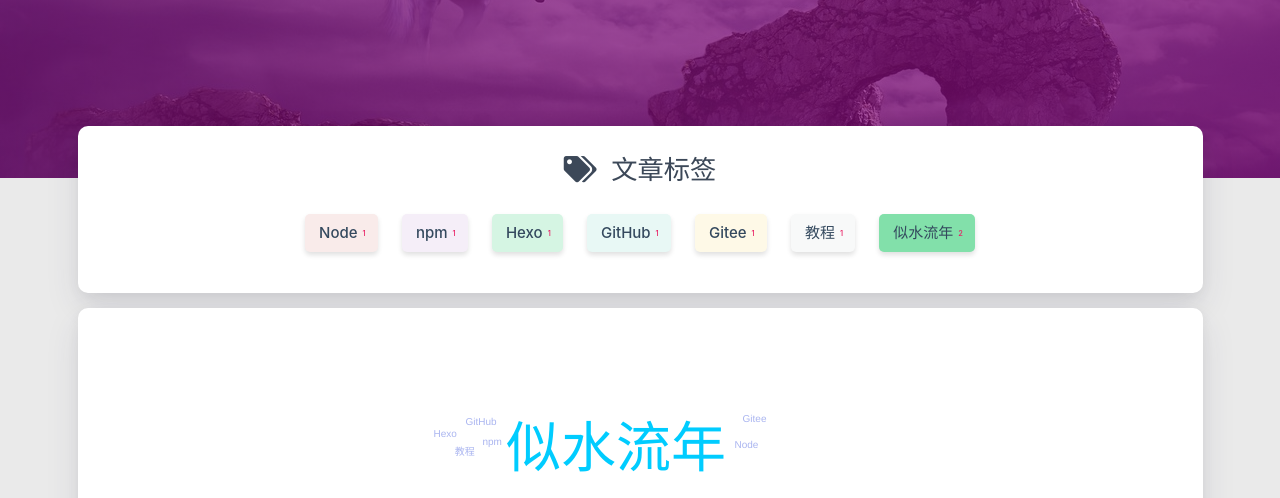
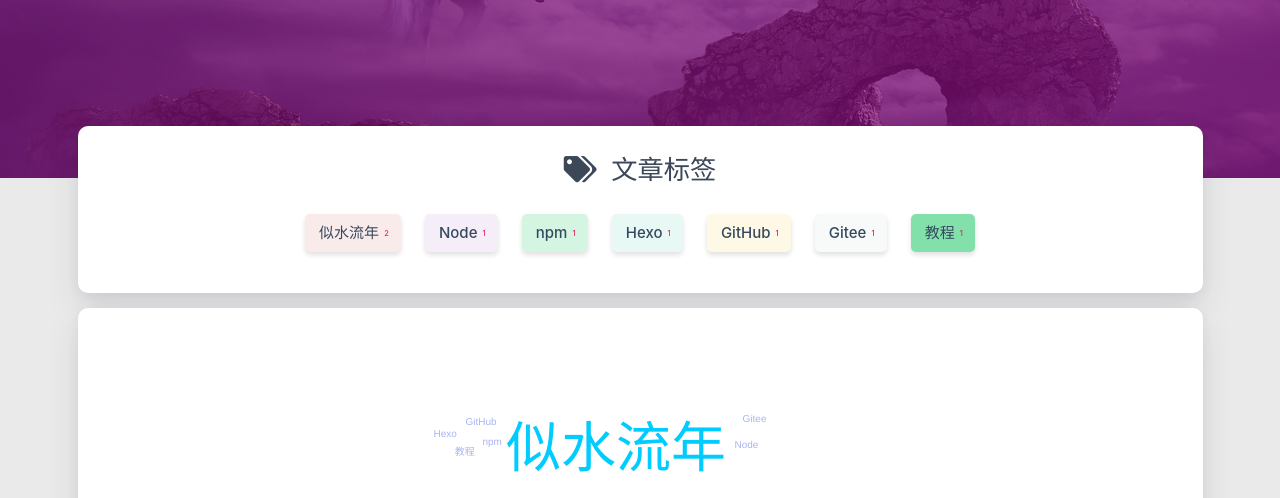
Before and after one commit to summer-I-love-NKU/summer-I-love-NKU.github.io, a plain HTML site: page tags/index.html in a window 1280 px wide. Shown: the part 302-800 px from the top of the page. Drawn offline with nearby package versions, Linux system fonts and the light colour scheme.

Commit message:
Site updated: 2024-03-27 16:57:32

```diff
--- a/search.xml
+++ b/search.xml
@@ -45,6 +45,8 @@
 
         <tags>
 
+            <tag> 似水流年 </tag>
+
             <tag> Node </tag>
 
             <tag> npm </tag>
@@ -57,8 +59,6 @@
 
             <tag> 教程 </tag>
 
-            <tag> 似水流年 </tag>
-
         </tags>
 
     </entry>
--- a/tags/index.html
+++ b/tags/index.html
@@ -361,10 +361,19 @@
             <div class="tag-chips">
 
 
+                <a href="/tags/%E4%BC%BC%E6%B0%B4%E6%B5%81%E5%B9%B4/" title="似水流年: 2">
+                    <span class="chip center-align waves-effect waves-light
+                             chip-default "
+                            data-tagname="似水流年" style="background-color: #F9EBEA;">似水流年
+                        <span class="tag-length">2</span>
+                    </span>
+                </a>
+
+
                 <a href="/tags/Node/" title="Node: 1">
                     <span class="chip center-align waves-effect waves-light
                              chip-default "
-                            data-tagname="Node" style="background-color: #F9EBEA;">Node
+                            data-tagname="Node" style="background-color: #F5EEF8;">Node
                         <span class="tag-length">1</span>
                     </span>
                 </a>
@@ -373,7 +382,7 @@
                 <a href="/tags/npm/" title="npm: 1">
                     <span class="chip center-align waves-effect waves-light
                              chip-default "
-                            data-tagname="npm" style="background-color: #F5EEF8;">npm
+                            data-tagname="npm" style="background-color: #D5F5E3;">npm
                         <span class="tag-length">1</span>
                     </span>
                 </a>
@@ -382,7 +391,7 @@
                 <a href="/tags/Hexo/" title="Hexo: 1">
                     <span class="chip center-align waves-effect waves-light
                              chip-default "
-                            data-tagname="Hexo" style="background-color: #D5F5E3;">Hexo
+                            data-tagname="Hexo" style="background-color: #E8F8F5;">Hexo
                         <span class="tag-length">1</span>
                     </span>
                 </a>
@@ -391,7 +400,7 @@
                 <a href="/tags/GitHub/" title="GitHub: 1">
                     <span class="chip center-align waves-effect waves-light
                              chip-default "
-                            data-tagname="GitHub" style="background-color: #E8F8F5;">GitHub
+                            data-tagname="GitHub" style="background-color: #FEF9E7;">GitHub
                         <span class="tag-length">1</span>
                     </span>
                 </a>
@@ -400,7 +409,7 @@
                 <a href="/tags/Gitee/" title="Gitee: 1">
                     <span class="chip center-align waves-effect waves-light
                              chip-default "
-                            data-tagname="Gitee" style="background-color: #FEF9E7;">Gitee
+                            data-tagname="Gitee" style="background-color: #F8F9F9;">Gitee
                         <span class="tag-length">1</span>
                     </span>
                 </a>
@@ -409,17 +418,8 @@
                 <a href="/tags/%E6%95%99%E7%A8%8B/" title="教程: 1">
                     <span class="chip center-align waves-effect waves-light
                              chip-default "
-                            data-tagname="教程" style="background-color: #F8F9F9;">教程
+                            data-tagname="教程" style="background-color: #82E0AA;">教程
                         <span class="tag-length">1</span>
-                    </span>
-                </a>
-
-
-                <a href="/tags/%E4%BC%BC%E6%B0%B4%E6%B5%81%E5%B9%B4/" title="似水流年: 2">
-                    <span class="chip center-align waves-effect waves-light
-                             chip-default "
-                            data-tagname="似水流年" style="background-color: #82E0AA;">似水流年
-                        <span class="tag-length">2</span>
                     </span>
                 </a>
 
@@ -447,7 +447,7 @@
 <script type="text/javascript">
 
 
-    $('#tag-wordcloud').jQCloud([{"text":"Node","weight":1,"link":"/tags/Node/"},{"text":"npm","weight":1,"link":"/tags/npm/"},{"text":"Hexo","weight":1,"link":"/tags/Hexo/"},{"text":"GitHub","weight":1,"link":"/tags/GitHub/"},{"text":"Gitee","weight":1,"link":"/tags/Gitee/"},{"text":"教程","weight":1,"link":"/tags/教程/"},{"text":"似水流年","weight":2,"link":"/tags/似水流年/"}], {
+    $('#tag-wordcloud').jQCloud([{"text":"似水流年","weight":2,"link":"/tags/似水流年/"},{"text":"Node","weight":1,"link":"/tags/Node/"},{"text":"npm","weight":1,"link":"/tags/npm/"},{"text":"Hexo","weight":1,"link":"/tags/Hexo/"},{"text":"GitHub","weight":1,"link":"/tags/GitHub/"},{"text":"Gitee","weight":1,"link":"/tags/Gitee/"},{"text":"教程","weight":1,"link":"/tags/教程/"}], {
         autoResize: true
     });
 </script>
```
Also changed, not shown: about/index.html (+6 -6 lines), archives/2023/09/index.html (+2 -2 lines), archives/2023/index.html (+2 -2 lines), archives/index.html (+2 -2 lines), categories/个人/index.html (+4 -4 lines), html/lovetwoyears.html (+2 -1 lines), index.html (+4 -4 lines), posts/2023/20230903-di-yi-pian-wen-zhang/index.html (+12 -12 lines), posts/2023/20230905-mu-qian-de-zhu-yao-ren-wu-copy/index.html (+4 -4 lines), tags/GitHub/index.html (+16 -16 lines), tags/Gitee/index.html (+16 -16 lines), tags/Hexo/index.html (+16 -16 lines), tags/Node/index.html (+16 -16 lines), tags/npm/index.html (+16 -16 lines), 2 more files.
